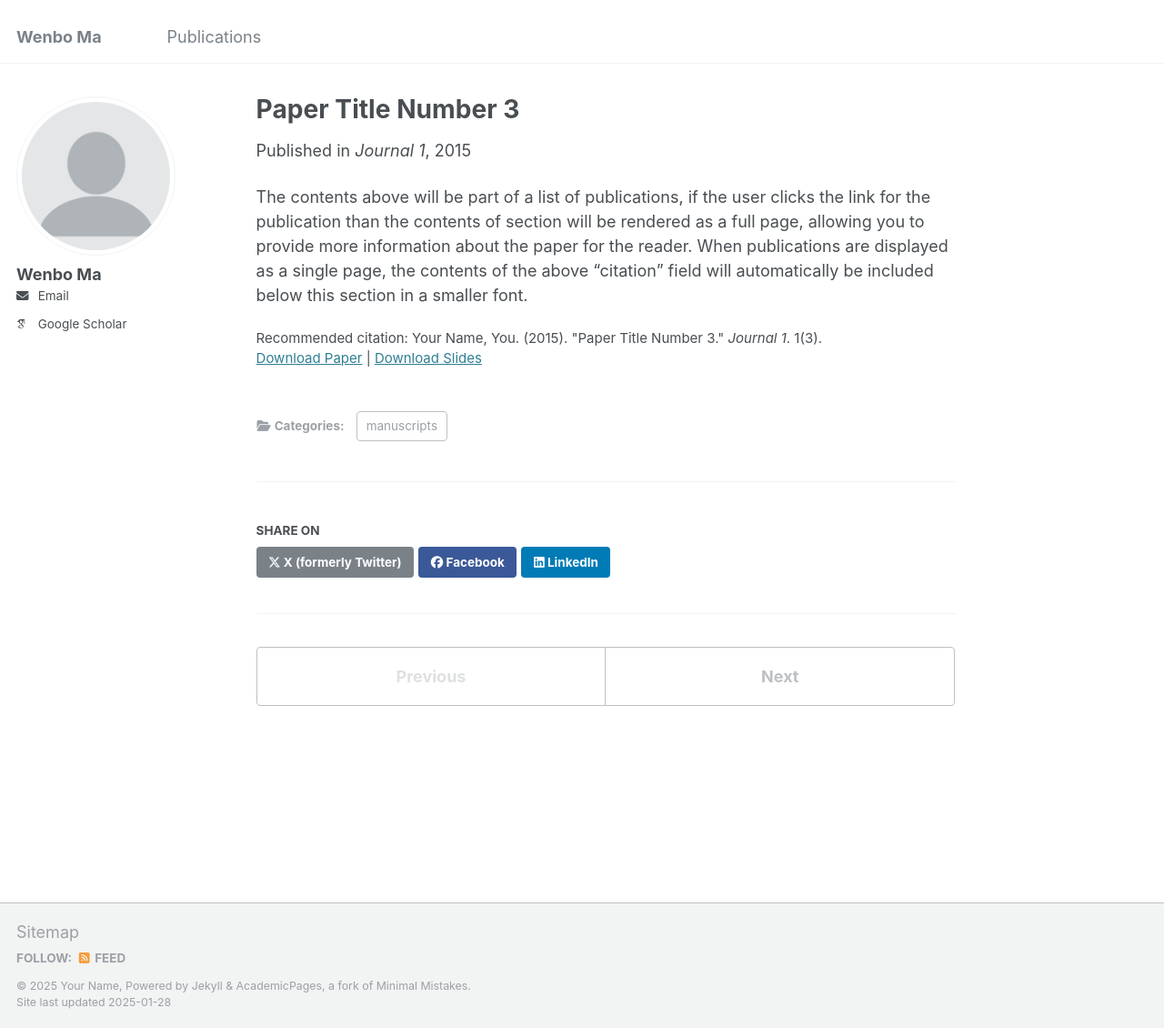
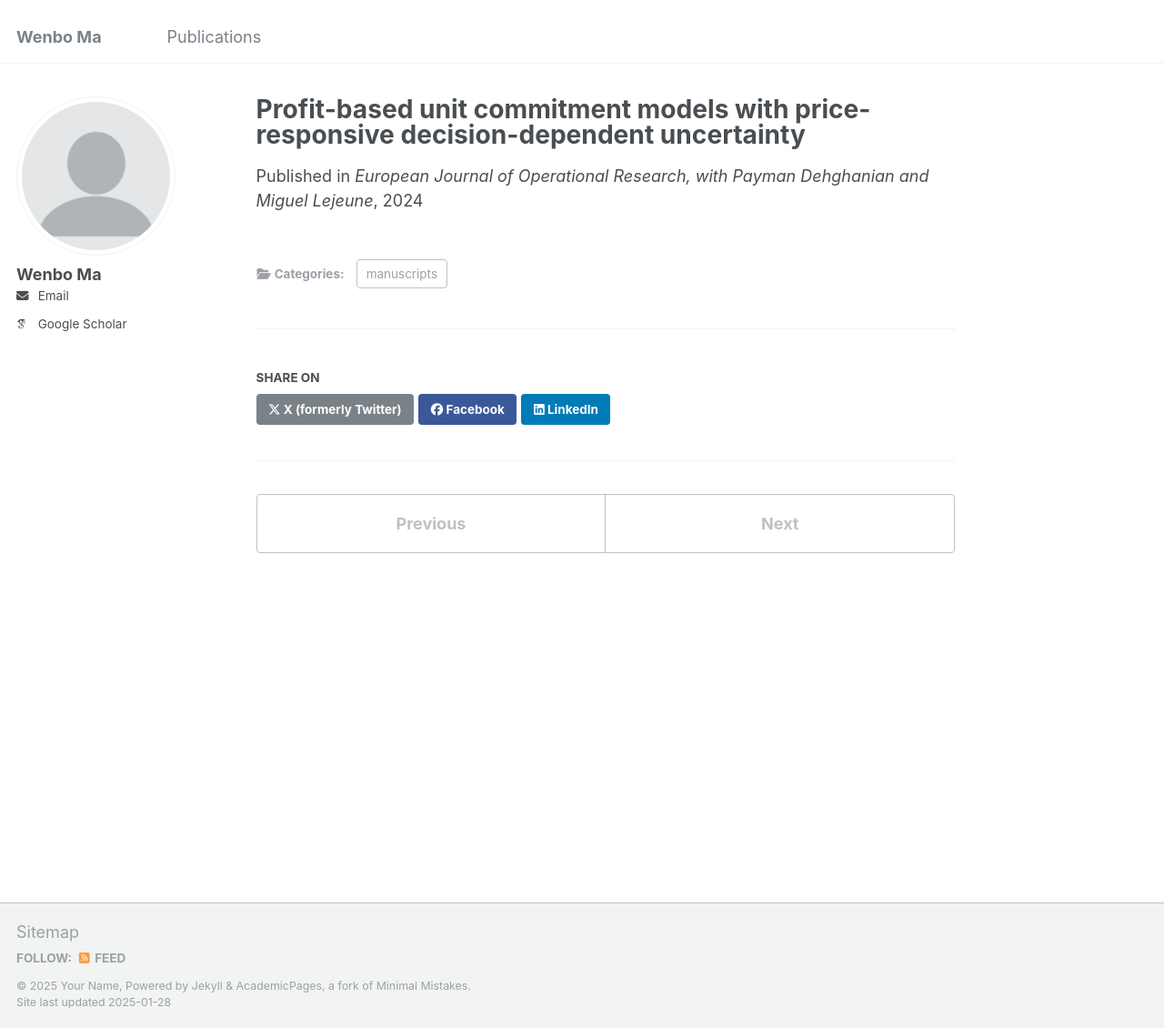
Before and after one commit to wenbo5565/wenbo5565.github.io, a Jekyll site: the page built from _publications/2015-10-01-paper-title-number-3.md, in a window 1280 px wide and 1130 px high. Shown: the whole window at 91% size. Built offline with Jekyll 4.4.1, drawn with Linux system fonts in a browser that asks for light colours; some web fonts are replaced.

Commit message:
Update 2015-10-01-paper-title-number-3.md

```diff
--- a/_publications/2015-10-01-paper-title-number-3.md
+++ b/_publications/2015-10-01-paper-title-number-3.md
@@ -1,14 +1,8 @@
 ---
-title: "Paper Title Number 3"
+title: "Profit-based unit commitment models with price-responsive decision-dependent uncertainty"
 collection: publications
 category: manuscripts
-permalink: /publication/2015-10-01-paper-title-number-3
 excerpt: 'This paper is about the number 3. The number 4 is left for future work.'
-date: 2015-10-01
-venue: 'Journal 1'
-slidesurl: 'http://academicpages.github.io/files/slides3.pdf'
-paperurl: 'http://academicpages.github.io/files/paper3.pdf'
-citation: 'Your Name, You. (2015). &quot;Paper Title Number 3.&quot; <i>Journal 1</i>. 1(3).'
+date: 2024-01-01
+venue: 'European Journal of Operational Research, with Payman Dehghanian and Miguel Lejeune'
 ---
-
-The contents above will be part of a list of publications, if the user clicks the link for the publication than the contents of section will be rendered as a full page, allowing you to provide more information about the paper for the reader. When publications are displayed as a single page, the contents of the above "citation" field will automatically be included below this section in a smaller font.
```
